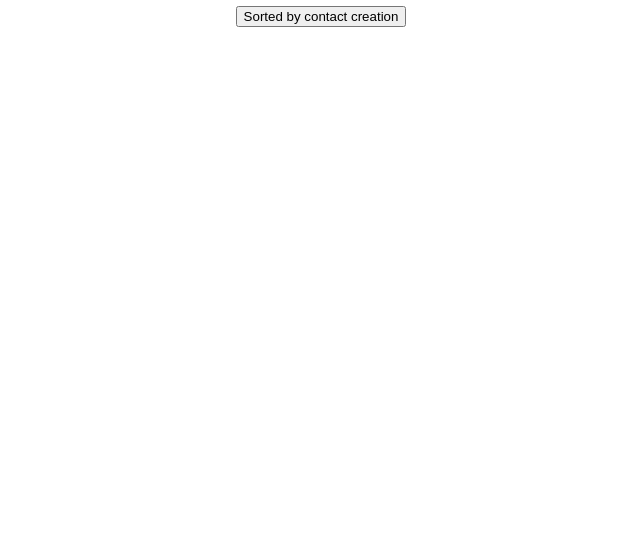
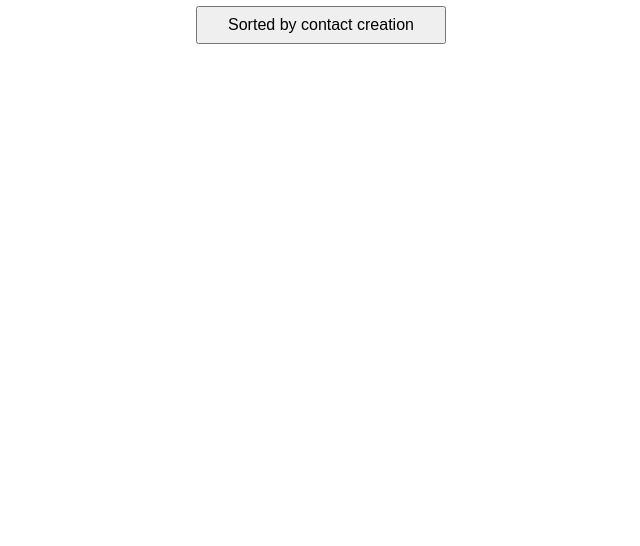
Before and after one commit to baldx/contact-list, a plain HTML site: page index.html in a window 1280 px wide. Shown: the part 254-800 px from the top of the page, without its empty margins (319-959 px from the left). Drawn offline with Linux system fonts and the light colour scheme.

Commit message:
style sorting btn

```diff
--- a/style.css
+++ b/style.css
@@ -20,3 +20,9 @@ form {
 form > label {
     margin: 1em;
 }
+
+#sorting {
+    font-size: 1em;
+    padding: 8px;
+    width: 250px;
+}
```
